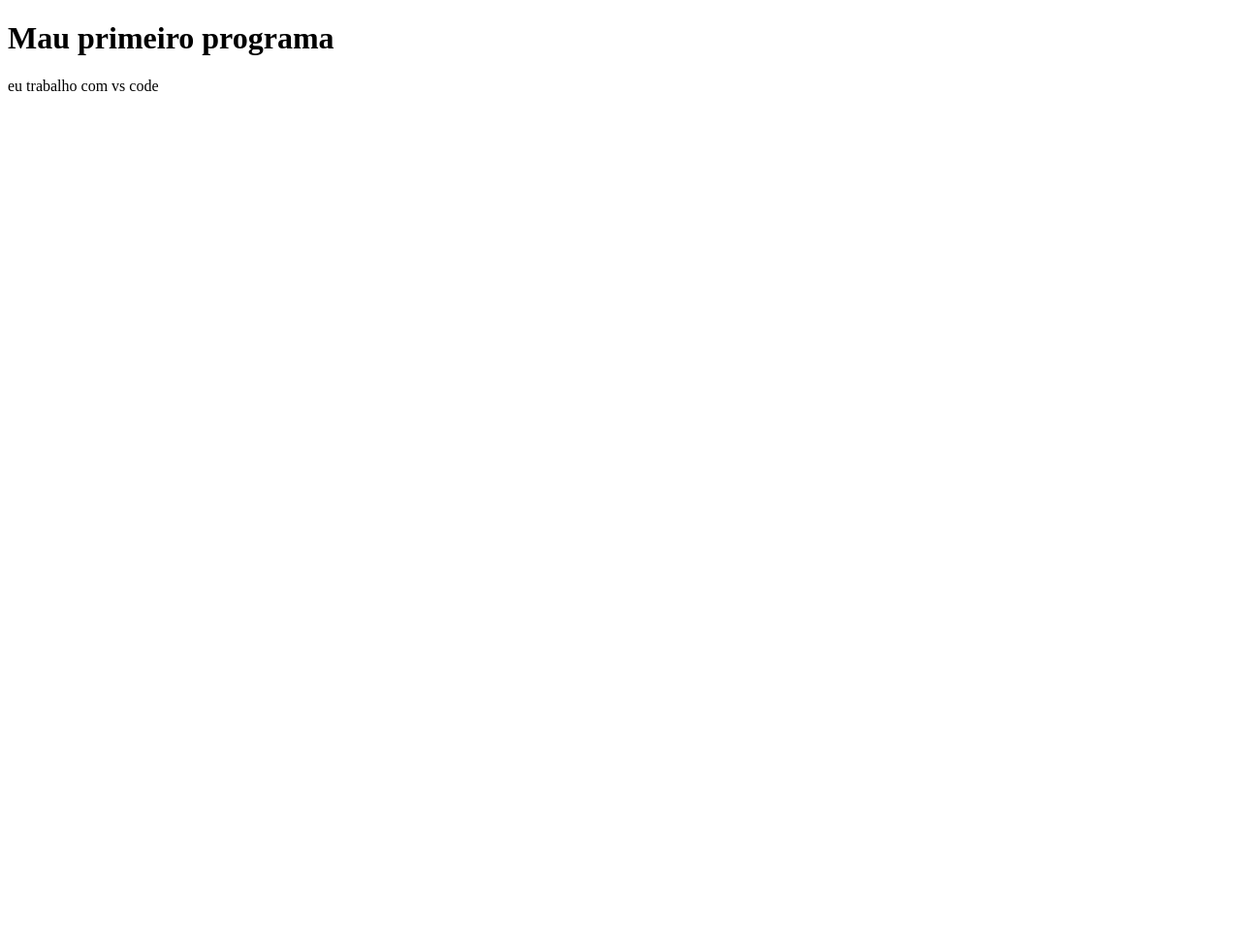
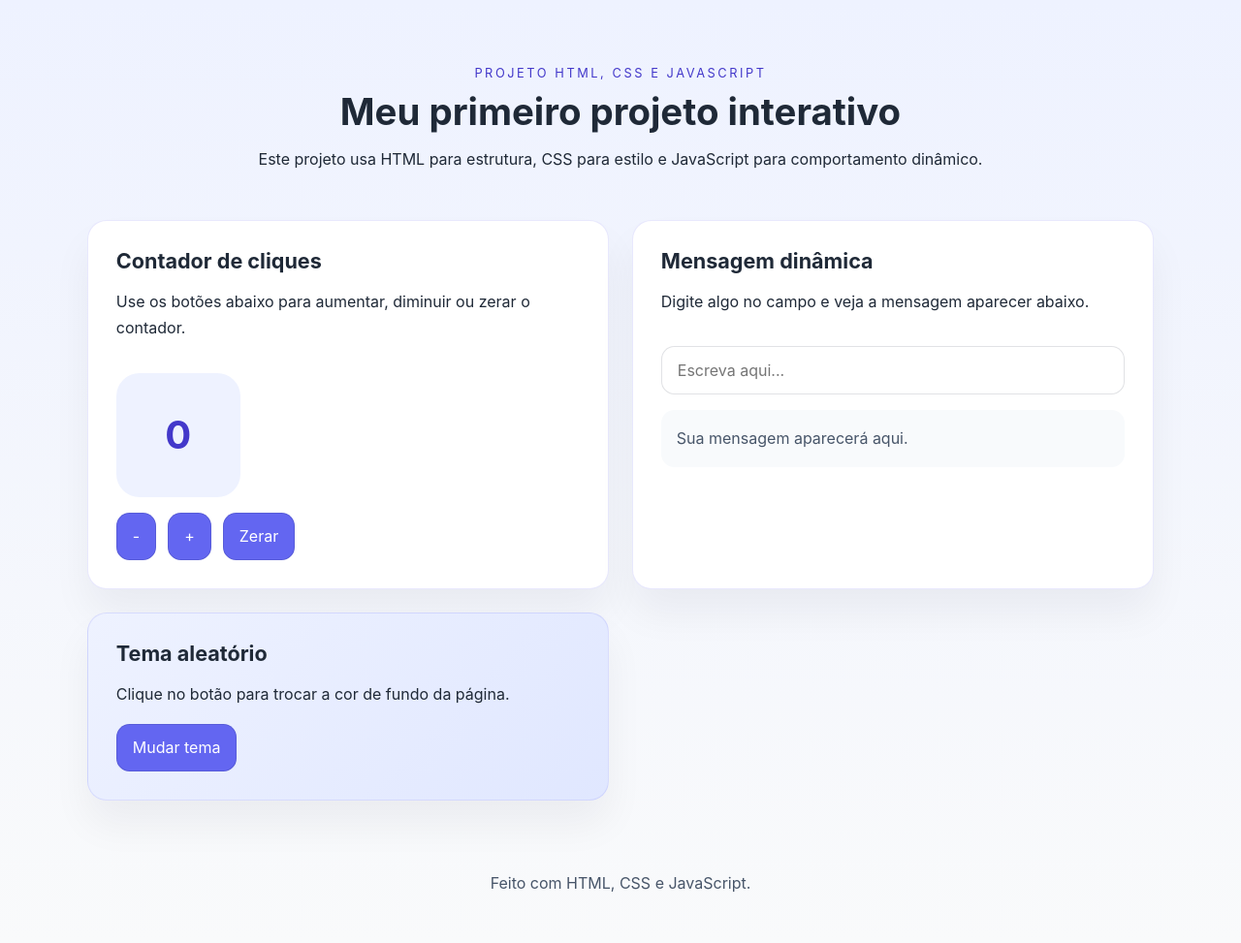
Before and after one commit to alberto138869/html-css-js-project-setup, a plain HTML site: page index.html in a window 1280 px wide. Shown: the whole page at 97% size. Before the commit the page ends 800 px from the top, so only its background shows below. Drawn offline with Linux system fonts and the light colour scheme.

Commit message:
Adiciona projeto HTML, CSS e JavaScript interativo

```diff
--- a/app.js
+++ b/app.js
@@ -0,0 +1,54 @@
+const countElement = document.getElementById("count");
+const incrementButton = document.getElementById("increment");
+const decrementButton = document.getElementById("decrement");
+const resetButton = document.getElementById("reset");
+const messageInput = document.getElementById("messageInput");
+const messageOutput = document.getElementById("messageOutput");
+const themeButton = document.getElementById("themeButton");
+
+let count = 0;
+
+function updateCount() {
+  countElement.textContent = count;
+  countElement.style.color = count === 0 ? "#4338ca" : count > 0 ? "#22c55e" : "#ef4444";
+}
+
+function changeTheme() {
+  const backgroundColors = [
+    "#f8fafc",
+    "#fff7ed",
+    "#eff6ff",
+    "#ecfdf5",
+    "#fdf2f8",
+  ];
+  const accentColors = ["#6366f1", "#d946ef", "#10b981", "#f97316", "#0ea5e9"];
+  const randomIndex = Math.floor(Math.random() * backgroundColors.length);
+
+  document.body.style.background = `linear-gradient(180deg, ${backgroundColors[randomIndex]} 0%, #f9fafb 100%)`;
+  document.documentElement.style.setProperty("--brand", accentColors[randomIndex]);
+  document.documentElement.style.setProperty("--brand-dark", accentColors[randomIndex]);
+}
+
+incrementButton.addEventListener("click", () => {
+  count += 1;
+  updateCount();
+});
+
+decrementButton.addEventListener("click", () => {
+  count -= 1;
+  updateCount();
+});
+
+resetButton.addEventListener("click", () => {
+  count = 0;
+  updateCount();
+});
+
+messageInput.addEventListener("input", () => {
+  const message = messageInput.value.trim();
+  messageOutput.textContent = message || "Sua mensagem aparecerá aqui.";
+});
+
+themeButton.addEventListener("click", changeTheme);
+
+updateCount();
--- a/index.html
+++ b/index.html
@@ -1,12 +1,52 @@
 <!doctype html>
-<html lang="en">
+<html lang="pt-BR">
   <head>
     <meta charset="UTF-8" />
     <meta name="viewport" content="width=device-width, initial-scale=1.0" />
-    <title>Meu primeiro programa</title>
+    <title>Meu Primeiro Projeto</title>
+    <link rel="stylesheet" href="style.css" />
   </head>
   <body>
-    <h1>Mau primeiro programa</h1>
-    <p>eu trabalho com vs code</p>
+    <header class="hero">
+      <div class="container">
+        <span class="eyebrow">Projeto HTML, CSS e JavaScript</span>
+        <h1>Meu primeiro projeto interativo</h1>
+        <p>Este projeto usa HTML para estrutura, CSS para estilo e JavaScript para comportamento dinâmico.</p>
+      </div>
+    </header>
+
+    <main class="container">
+      <section class="card">
+        <h2>Contador de cliques</h2>
+        <p>Use os botões abaixo para aumentar, diminuir ou zerar o contador.</p>
+        <div class="counter">
+          <span id="count">0</span>
+        </div>
+        <div class="button-row">
+          <button id="decrement">-</button>
+          <button id="increment">+</button>
+          <button id="reset">Zerar</button>
+        </div>
+      </section>
+
+      <section class="card">
+        <h2>Mensagem dinâmica</h2>
+        <p>Digite algo no campo e veja a mensagem aparecer abaixo.</p>
+        <input id="messageInput" type="text" placeholder="Escreva aqui..." />
+        <p class="output" id="messageOutput">Sua mensagem aparecerá aqui.</p>
+      </section>
+
+      <section class="card card--accent">
+        <h2>Tema aleatório</h2>
+        <p>Clique no botão para trocar a cor de fundo da página.</p>
+        <button id="themeButton">Mudar tema</button>
+      </section>
+    </main>
+
+    <footer class="footer">
+      <p>Feito com HTML, CSS e JavaScript.</p>
+    </footer>
+
+    <script src="app.js"></script>
   </body>
 </html>
--- a/style.css
+++ b/style.css
@@ -0,0 +1,166 @@
+/* Estilos principais do projeto */
+:root {
+  --bg: #f6f8ff;
+  --surface: #ffffff;
+  --surface-strong: #eef2ff;
+  --text: #1f2937;
+  --text-muted: #475569;
+  --brand: #6366f1;
+  --brand-dark: #4338ca;
+}
+
+* {
+  box-sizing: border-box;
+}
+
+body {
+  margin: 0;
+  font-family: "Inter", "Segoe UI", Tahoma, Geneva, Verdana, sans-serif;
+  background: linear-gradient(180deg, #eef2ff 0%, #f9fafb 100%);
+  color: var(--text);
+  min-height: 100vh;
+}
+
+img {
+  max-width: 100%;
+}
+
+.container {
+  width: min(1100px, 100% - 2rem);
+  margin: 0 auto;
+}
+
+.hero {
+  padding: 3rem 0 2rem;
+  text-align: center;
+}
+
+.eyebrow {
+  display: inline-block;
+  margin-bottom: 0.75rem;
+  color: var(--brand-dark);
+  text-transform: uppercase;
+  letter-spacing: 0.2em;
+  font-size: 0.8rem;
+}
+
+h1 {
+  margin: 0;
+  font-size: clamp(2.2rem, 3vw, 3.5rem);
+  line-height: 1.05;
+}
+
+p {
+  line-height: 1.7;
+}
+
+main {
+  display: grid;
+  gap: 1.5rem;
+  padding-bottom: 2rem;
+}
+
+.card {
+  background: var(--surface);
+  border: 1px solid rgba(99, 102, 241, 0.15);
+  border-radius: 1.25rem;
+  padding: 1.8rem;
+  box-shadow: 0 25px 40px rgba(15, 23, 42, 0.05);
+}
+
+.card--accent {
+  background: linear-gradient(135deg, #eef2ff 0%, #e0e7ff 100%);
+}
+
+h2 {
+  margin-top: 0;
+  margin-bottom: 0.75rem;
+  font-size: 1.35rem;
+}
+
+.button-row {
+  display: flex;
+  flex-wrap: wrap;
+  gap: 0.75rem;
+  margin-top: 1rem;
+}
+
+button,
+input {
+  border: 1px solid rgba(15, 23, 42, 0.12);
+  border-radius: 0.85rem;
+  padding: 0.85rem 1rem;
+  font-size: 1rem;
+  font-family: inherit;
+}
+
+button {
+  background: var(--brand);
+  color: white;
+  cursor: pointer;
+  transition: transform 0.2s ease, background-color 0.2s ease;
+}
+
+button:hover {
+  background: var(--brand-dark);
+  transform: translateY(-1px);
+}
+
+button:active {
+  transform: translateY(0);
+}
+
+input {
+  width: 100%;
+  margin-top: 1rem;
+  background: #fff;
+}
+
+.output {
+  margin-top: 1rem;
+  padding: 1rem;
+  background: #f8fafc;
+  border-radius: 0.85rem;
+  color: var(--text-muted);
+}
+
+.counter {
+  display: inline-flex;
+  justify-content: center;
+  align-items: center;
+  width: 8rem;
+  height: 8rem;
+  margin-top: 1rem;
+  font-size: 2.5rem;
+  font-weight: 700;
+  color: var(--brand-dark);
+  background: #eef2ff;
+  border-radius: 1.5rem;
+}
+
+.footer {
+  padding: 1.5rem 0 2rem;
+  text-align: center;
+  color: var(--text-muted);
+}
+
+@media (min-width: 720px) {
+  main {
+    grid-template-columns: repeat(2, minmax(0, 1fr));
+  }
+
+  .hero {
+    padding-top: 4rem;
+  }
+}
+
+@media (max-width: 520px) {
+  .card {
+    padding: 1.4rem;
+  }
+
+  .button-row {
+    flex-direction: column;
+    align-items: stretch;
+  }
+}
```
